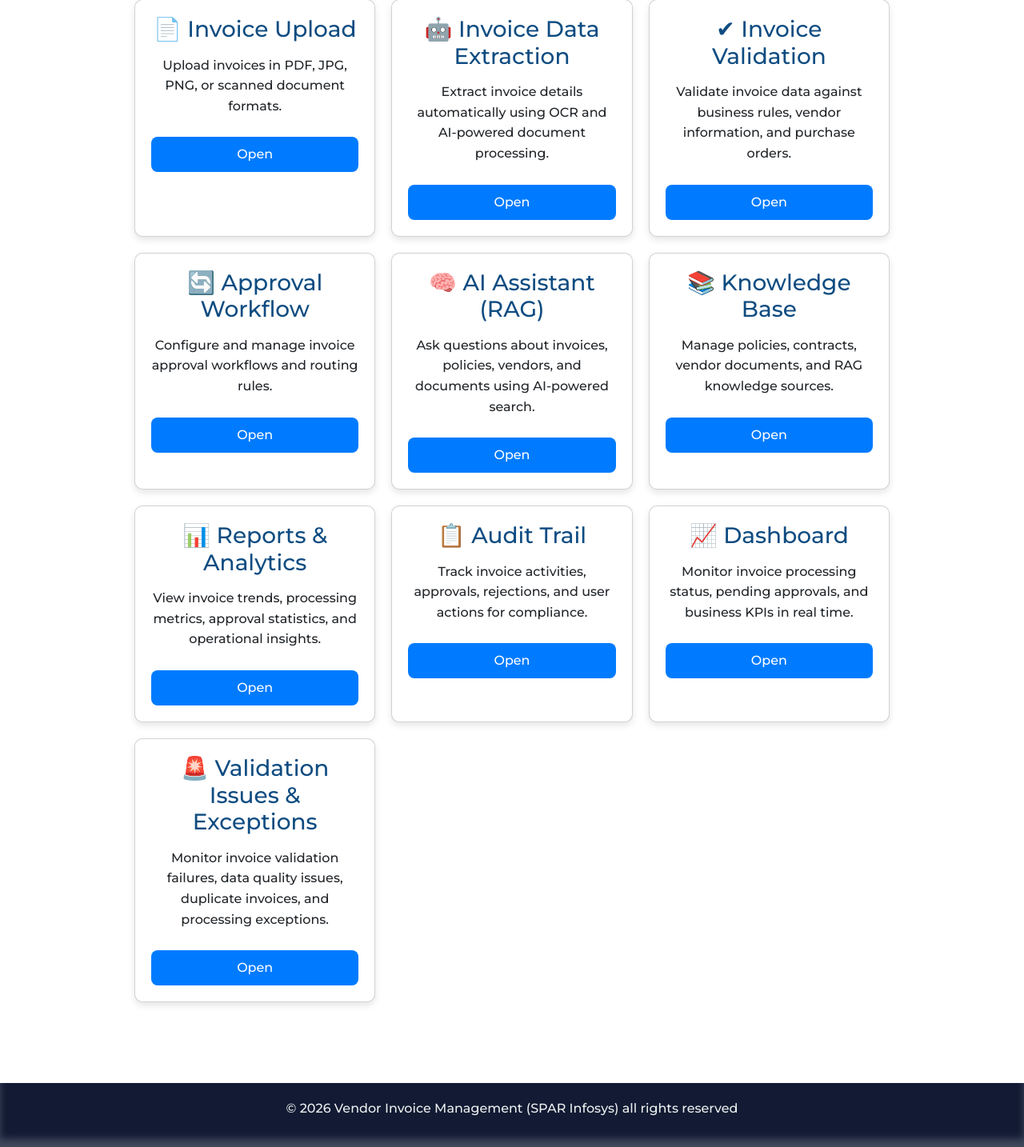
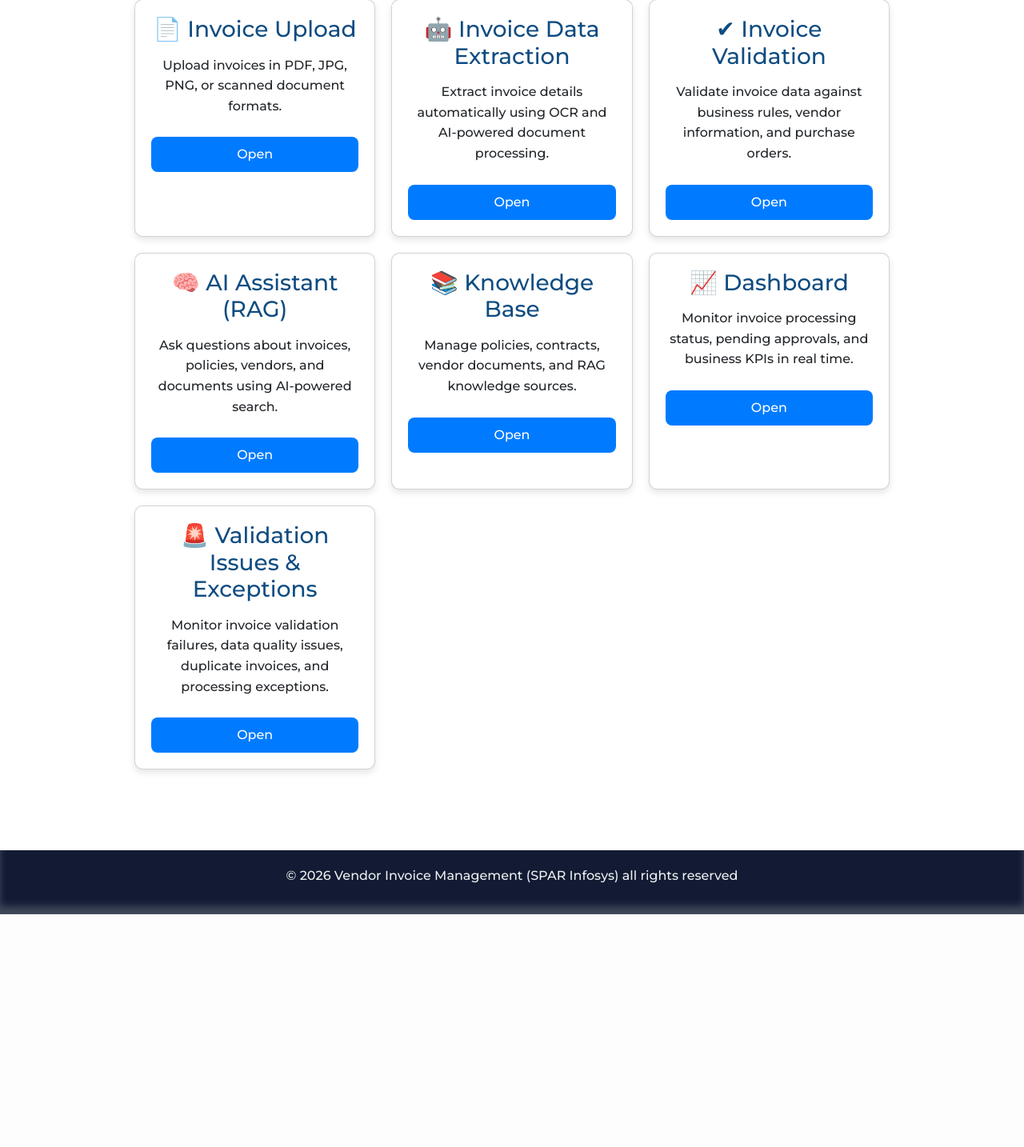
Before and after one commit to Tanisha03-cyber/Vendor_Invoice_Management_POC, a Flask app: page /admin in a window 1280 px wide. Shown: the part 463-1897 px from the top of the page at 80% size. After the commit the page ends 1606 px from the top, so only its background shows below. Run offline with Flask 3, Linux system fonts and the light colour scheme; a user stored in the database is signed in; some web fonts are replaced.

Commit message:
Pushing frontend related changes

```diff
--- a/templates/vim_admin_dashboard.html
+++ b/templates/vim_admin_dashboard.html
@@ -42,12 +42,6 @@
     </div>
 
     <div class="card">
-        <h3>🔄 Approval Workflow</h3>
-        <p>Configure and manage invoice approval workflows and routing rules.</p>
-        <a class="button" href="/admin/workflow">Open</a>
-    </div>
-
-    <div class="card">
         <h3>🧠 AI Assistant (RAG)</h3>
         <p>Ask questions about invoices, policies, vendors, and documents using AI-powered search.</p>
         <a class="button" href="/admin/ai_assistant">Open</a>
@@ -57,18 +51,6 @@
         <h3>📚 Knowledge Base</h3>
         <p>Manage policies, contracts, vendor documents, and RAG knowledge sources.</p>
         <a class="button" href="/admin/knowledgebase">Open</a>
-    </div>
-
-    <div class="card">
-        <h3>📊 Reports & Analytics</h3>
-        <p>View invoice trends, processing metrics, approval statistics, and operational insights.</p>
-        <a class="button" href="/admin/reports">Open</a>
-    </div>
-
-    <div class="card">
-        <h3>📋 Audit Trail</h3>
-        <p>Track invoice activities, approvals, rejections, and user actions for compliance.</p>
-        <a class="button" href="/admin/audit">Open</a>
     </div>
 
     <div class="card">
```
Also changed, not shown: templates/invoice_validation.html (+2 -6 lines).
